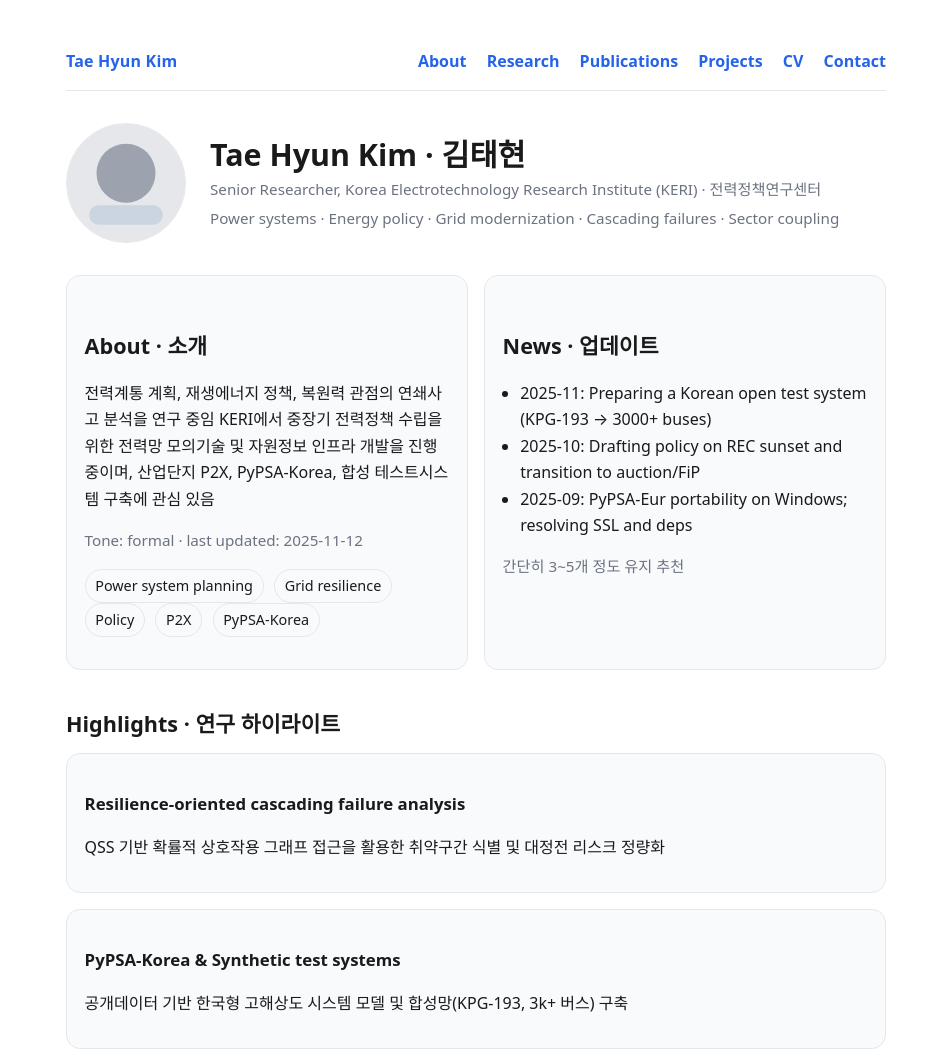
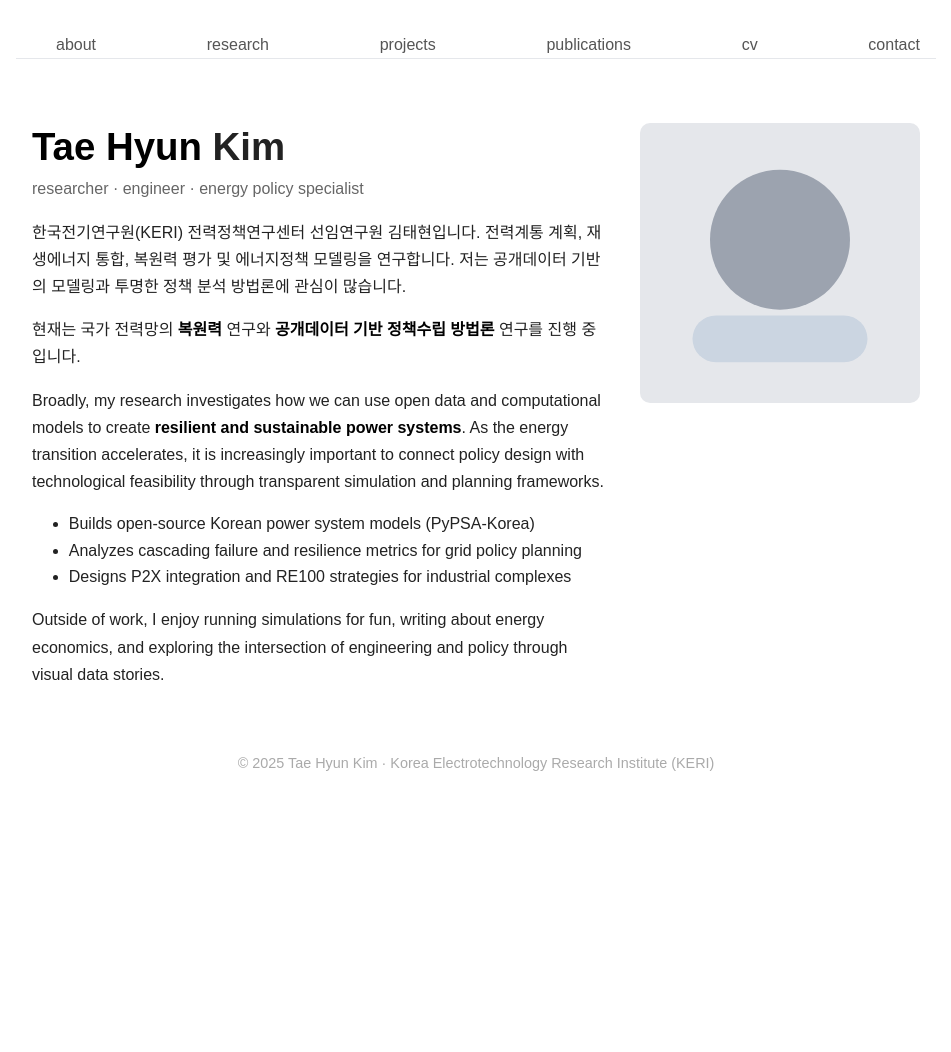
Before and after one commit to thk1519-glitch/elec, a plain HTML site: page index.html in a window 1280 px wide. Shown: the top 1052 px of the page, without its empty margins (164-1115 px from the left). After the commit the page ends 824 px from the top, so only its background shows below. Drawn offline with Linux system fonts and the light colour scheme.

Commit message:
Update index.html

```diff
--- a/index.html
+++ b/index.html
@@ -3,79 +3,82 @@
 <head>
   <meta charset="utf-8">
   <meta name="viewport" content="width=device-width,initial-scale=1">
-  <title>About — Tae Hyun Kim</title>
+  <title>Tae Hyun Kim</title>
   <link rel="stylesheet" href="assets/style.css">
-  <meta name="description" content="KERI senior researcher — power systems, energy policy, grid resilience">
+  <style>
+    body {
+      font-family: "Noto Sans KR", sans-serif;
+      background: #fff;
+      color: #222;
+      margin: 0;
+      padding: 0;
+    }
+    header {
+      max-width: 920px;
+      margin: 4rem auto 2rem;
+      display: grid;
+      grid-template-columns: 1fr 280px;
+      gap: 2rem;
+      align-items: start;
+      padding: 0 1rem;
+    }
+    h1 { font-size: 2.4rem; margin: 0; }
+    h1 span { color: #a200ff; }
+    .subtitle { color: #666; font-size: 1rem; margin-top:.3rem; }
+    p { line-height: 1.7; margin: 1rem 0; }
+    a { color: #a200ff; text-decoration: none; }
+    a:hover { text-decoration: underline; }
+    img { width: 100%; border-radius: 10px; }
+    ul { margin-left: 1.2rem; }
+    strong { color: #000; }
+    nav { text-align:right; margin: 2rem auto; max-width: 920px; padding: 0 1rem; }
+    nav a { margin-left: 1.5rem; font-weight: 500; color:#555; }
+    nav a:hover { color:#a200ff; }
+    footer { max-width: 920px; margin: 3rem auto; text-align:center; color:#aaa; font-size:.9rem; }
+  </style>
 </head>
 <body>
-  <div class="container">
-    <nav>
-      <div class="brand"><a href="index.html">Tae Hyun Kim</a></div>
-      <div class="menu">
-        <a href="index.html">About</a>
-        <a href="research.html">Research</a>
-        <a href="publications.html">Publications</a>
-        <a href="projects.html">Projects</a>
-        <a href="cv.html">CV</a>
-        <a href="contact.html">Contact</a>
-      </div>
-    </nav>
 
-  <header class="header">
-    <img src="assets/profile.svg" alt="Profile">
+  <nav>
+    <a href="index.html">about</a>
+    <a href="research.html">research</a>
+    <a href="projects.html">projects</a>
+    <a href="publications.html">publications</a>
+    <a href="cv.html">cv</a>
+    <a href="contact.html">contact</a>
+  </nav>
+
+  <header>
     <div>
-      <h1>Tae Hyun Kim · 김태현</h1>
-      <p class="kicker">Senior Researcher, Korea Electrotechnology Research Institute (KERI) · 전력정책연구센터</p>
-      <div class="kicker">Power systems · Energy policy · Grid modernization · Cascading failures · Sector coupling</div>
+      <h1><strong>Tae Hyun</strong> Kim</h1>
+      <div class="subtitle">researcher · engineer · energy policy specialist</div>
+
+      <p> 한국전기연구원(KERI) 전력정책연구센터 선임연구원 김태현입니다.
+      전력계통 계획, 재생에너지 통합, 복원력 평가 및 에너지정책 모델링을 연구합니다.
+      저는 공개데이터 기반의 모델링과 투명한 정책 분석 방법론에 관심이 많습니다.</p>
+
+      <p>현재는 국가 전력망의 <strong>복원력</strong> 연구와 <strong>공개데이터 기반 정책수립 방법론</strong> 연구를 진행 중입니다.</p>
+
+      <p>Broadly, my research investigates how we can use open data and computational models to create
+      <strong>resilient and sustainable power systems</strong>. As the energy transition accelerates,
+      it is increasingly important to connect policy design with technological feasibility through
+      transparent simulation and planning frameworks.</p>
+
+      <ul>
+        <li>Builds open-source Korean power system models (PyPSA-Korea)</li>
+        <li>Analyzes cascading failure and resilience metrics for grid policy planning</li>
+        <li>Designs P2X integration and RE100 strategies for industrial complexes</li>
+      </ul>
+
+      <p>Outside of work, I enjoy running simulations for fun, writing about energy economics, and exploring
+      the intersection of engineering and policy through visual data stories.</p>
+    </div>
+
+    <div>
+      <img src="assets/profile.svg" alt="Tae Hyun Kim portrait">
     </div>
   </header>
 
-  <div class="grid cols-2">
-    <section class="card">
-      <h2>About · 소개</h2>
-      <p>전력계통 계획, 재생에너지 정책, 복원력 관점의 연쇄사고 분석을 연구 중임 KERI에서 중장기 전력정책 수립을 위한 전력망 모의기술 및 자원정보 인프라 개발을 진행 중이며, 산업단지 P2X, PyPSA‑Korea, 합성 테스트시스템 구축에 관심 있음</p>
-      <p class="notice">Tone: formal · last updated: 2025‑11‑12</p>
-      <p>
-        <span class="badge">Power system planning</span>
-        <span class="badge">Grid resilience</span>
-        <span class="badge">Policy</span>
-        <span class="badge">P2X</span>
-        <span class="badge">PyPSA-Korea</span>
-      </p>
-    </section>
-
-    <section class="card">
-      <h2>News · 업데이트</h2>
-      <ul>
-        <li>2025‑11: Preparing a Korean open test system (KPG‑193 → 3000+ buses)</li>
-        <li>2025‑10: Drafting policy on REC sunset and transition to auction/FiP</li>
-        <li>2025‑09: PyPSA‑Eur portability on Windows; resolving SSL and deps</li>
-      </ul>
-      <p class="notice">간단히 3~5개 정도 유지 추천</p>
-    </section>
-  </div>
-
-  <section>
-    <h2>Highlights · 연구 하이라이트</h2>
-    <div class="grid">
-      <div class="card">
-        <h3>Resilience‑oriented cascading failure analysis</h3>
-        <p>QSS 기반 확률적 상호작용 그래프 접근을 활용한 취약구간 식별 및 대정전 리스크 정량화</p>
-      </div>
-      <div class="card">
-        <h3>PyPSA‑Korea & Synthetic test systems</h3>
-        <p>공개데이터 기반 한국형 고해상도 시스템 모델 및 합성망(KPG‑193, 3k+ 버스) 구축</p>
-      </div>
-      <div class="card">
-        <h3>Policy design under REC sunset</h3>
-        <p>이탈리아·영국 사례 비교를 통한 국내 전환계약/FiP 옵션 설계</p>
-      </div>
-    </div>
-  </section>
-
-    <div class="footer">
-      © 2025 Tae Hyun Kim · KERI · Built with static HTML/CSS on GitHub Pages
-    </div>
-  </div>
+  <footer>© 2025 Tae Hyun Kim · Korea Electrotechnology Research Institute (KERI)</footer>
 </body>
 </html>
```
